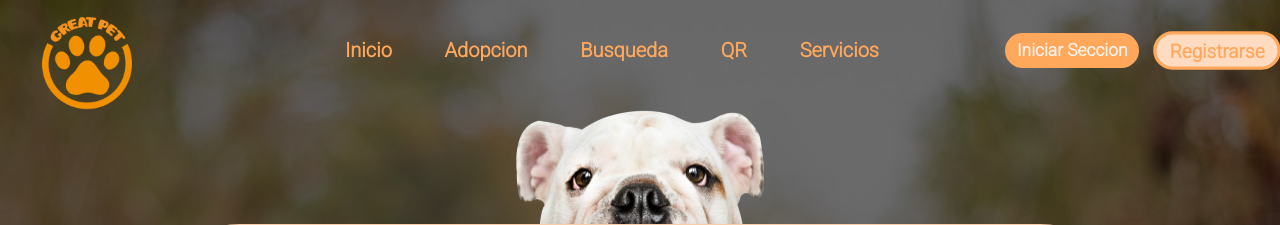
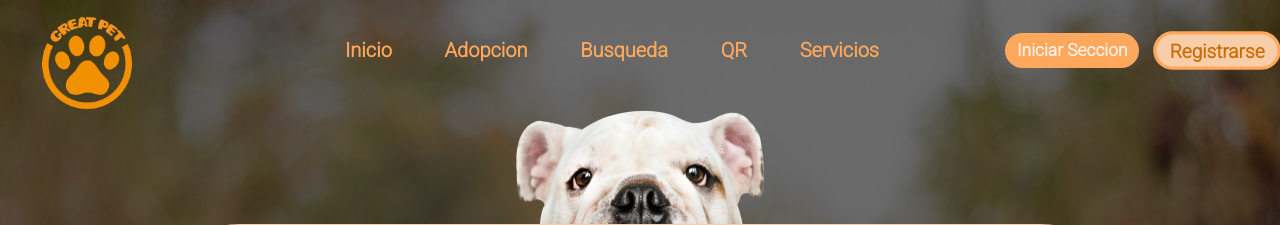
Before and after one commit to Busferis/great_pet, a PHP site: page / in a window 1280 px wide, with the pointer over the restyled element; the page is wider, and only the part inside the window is pictured. Shown: the top 225 px of that part. Run offline with PHP 8.4, Linux system fonts and the light colour scheme; some web fonts are replaced.

Commit message:
Actualizacion

```diff
--- a/css/color.css
+++ b/css/color.css
@@ -167,9 +167,9 @@ header {
 }
 
 .registrarse:hover{
-    background-color: #ffdbc2;
+    /* background-color: #ffdbc2; */
     border: 3px solid rgb(255, 167, 90);
-    color: rgb(255, 167, 90);
+    /* color: rgb(255, 167, 90); */
     transform: scale(1.1);
 }
 
```
